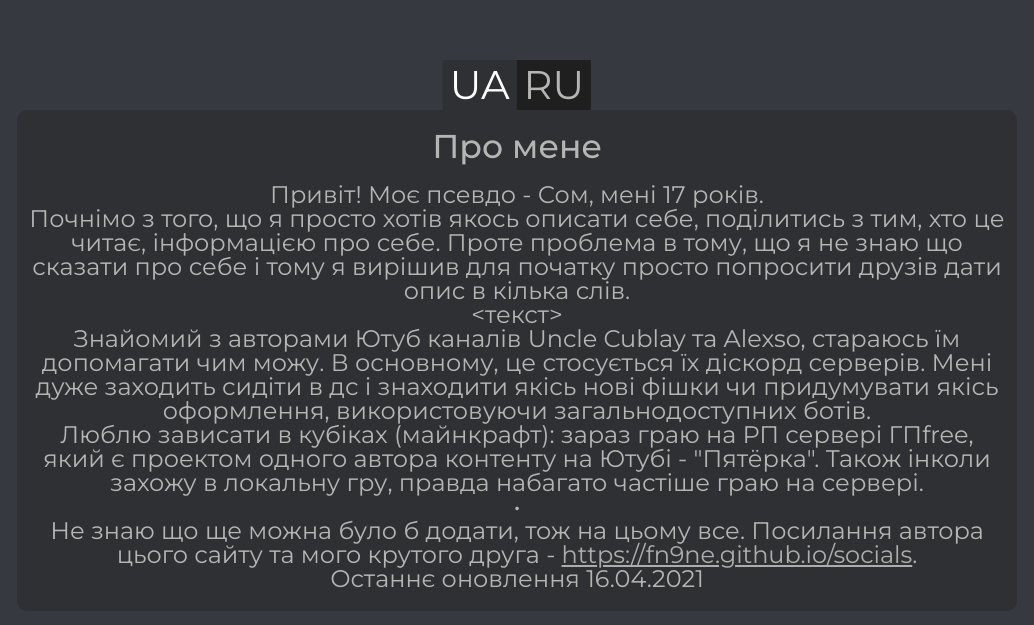
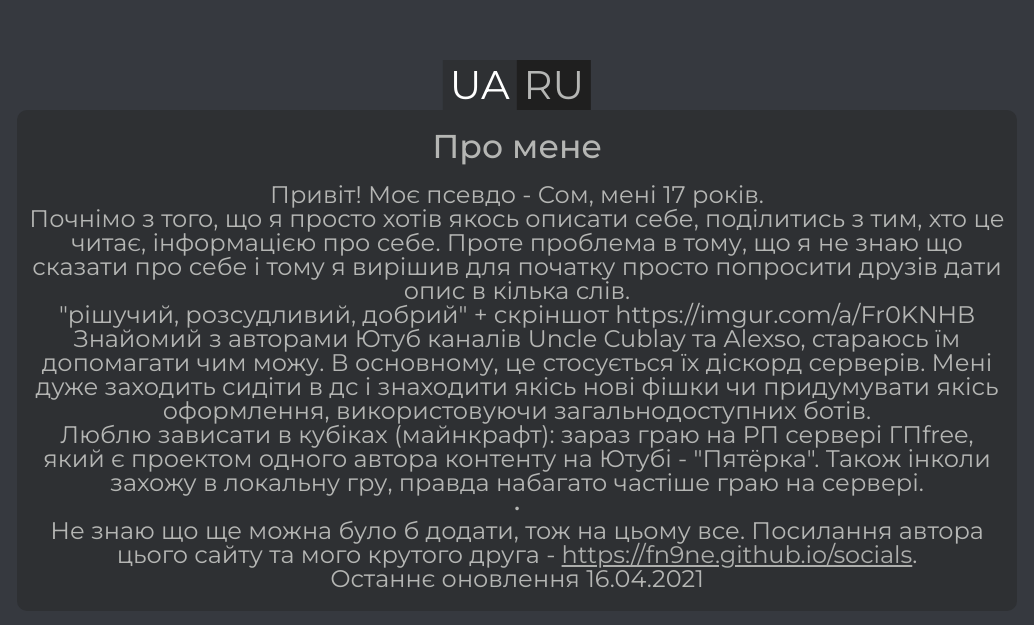
Before and after one commit to s0m1c/s0m, a plain HTML site: page index.html in a window 1280 px wide. Shown: the part 770-1395 px from the top of the page, without its empty margins (123-1157 px from the left). Drawn offline with nearby package versions, Linux system fonts and the light colour scheme.

Commit message:
Update index.html

```diff
--- a/index.html
+++ b/index.html
@@ -40,7 +40,7 @@
 				<div class="about-me__text">
 					<p class="about-me__paragraph about-me__paragraph_1">Привіт! Моє псевдо - Сом, мені 17 років.</p>
 					<p class="about-me__paragraph about-me__paragraph_2">Почнімо з того, що я просто хотів якось описати себе, поділитись з тим, хто це читає, інформацією про себе. Проте проблема в тому, що я  не знаю що сказати про себе і тому я вирішив для початку просто попросити друзів дати опис в кілька слів.</p>
-					<p class="about-me__paragraph about-me__paragraph_3"><текст></p>
+					<p class="about-me__paragraph about-me__paragraph_3">"рішучий, розсудливий, добрий" + скріншот https://imgur.com/a/Fr0KNHB</p>
 					<p class="about-me__paragraph about-me__paragraph_4">Знайомий з авторами Ютуб каналів Uncle Cublay та Alexso, стараюсь їм допомагати чим можу. В основному, це стосується їх діскорд серверів. Мені дуже заходить сидіти в дс і знаходити якісь нові фішки чи придумувати якісь оформлення, використовуючи загальнодоступних ботів.</p>
 					<p class="about-me__paragraph about-me__paragraph_5">Люблю зависати в кубіках (майнкрафт): зараз граю на РП сервері ГПfree, який є проектом одного автора контенту на Ютубі - "Пятёрка". Також інколи захожу в локальну гру, правда набагато частіше граю на сервері.</p>
 					<p class="about-me__paragraph about-me__paragraph_6">•</p>
```
